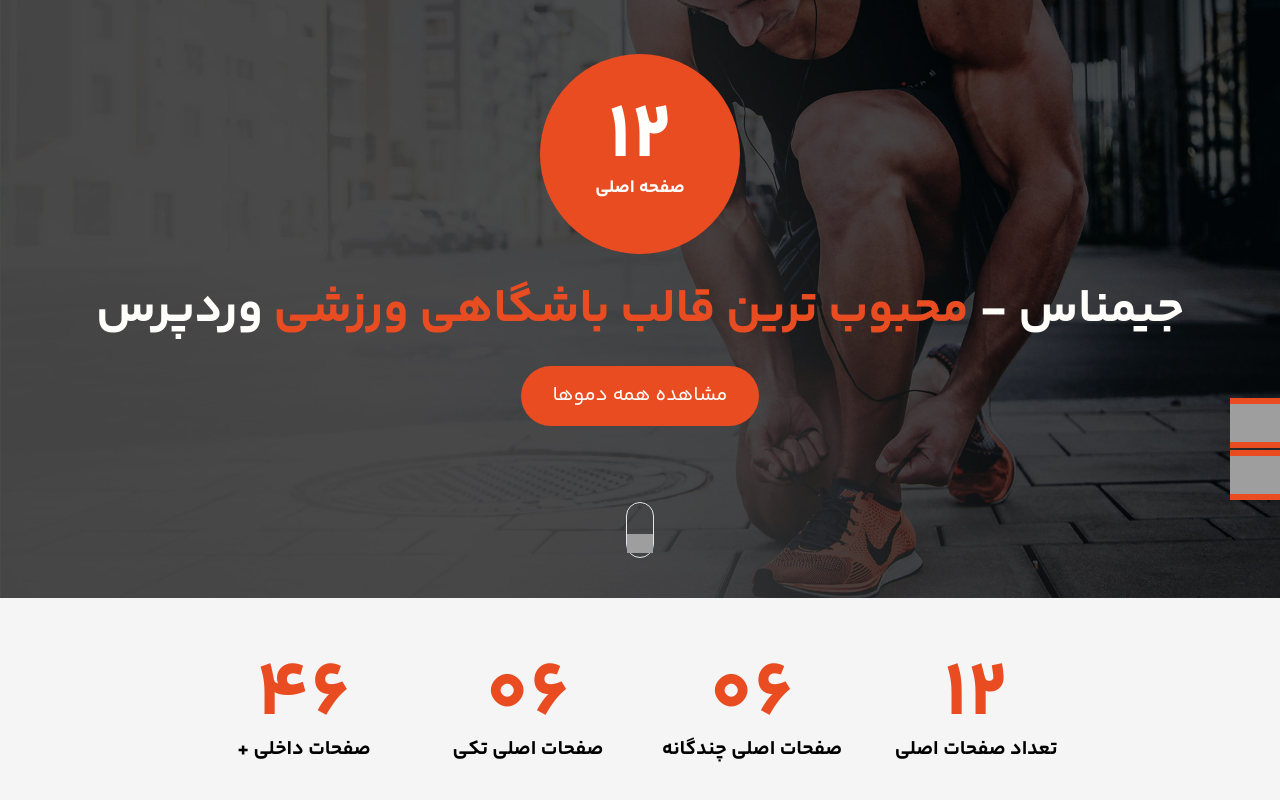
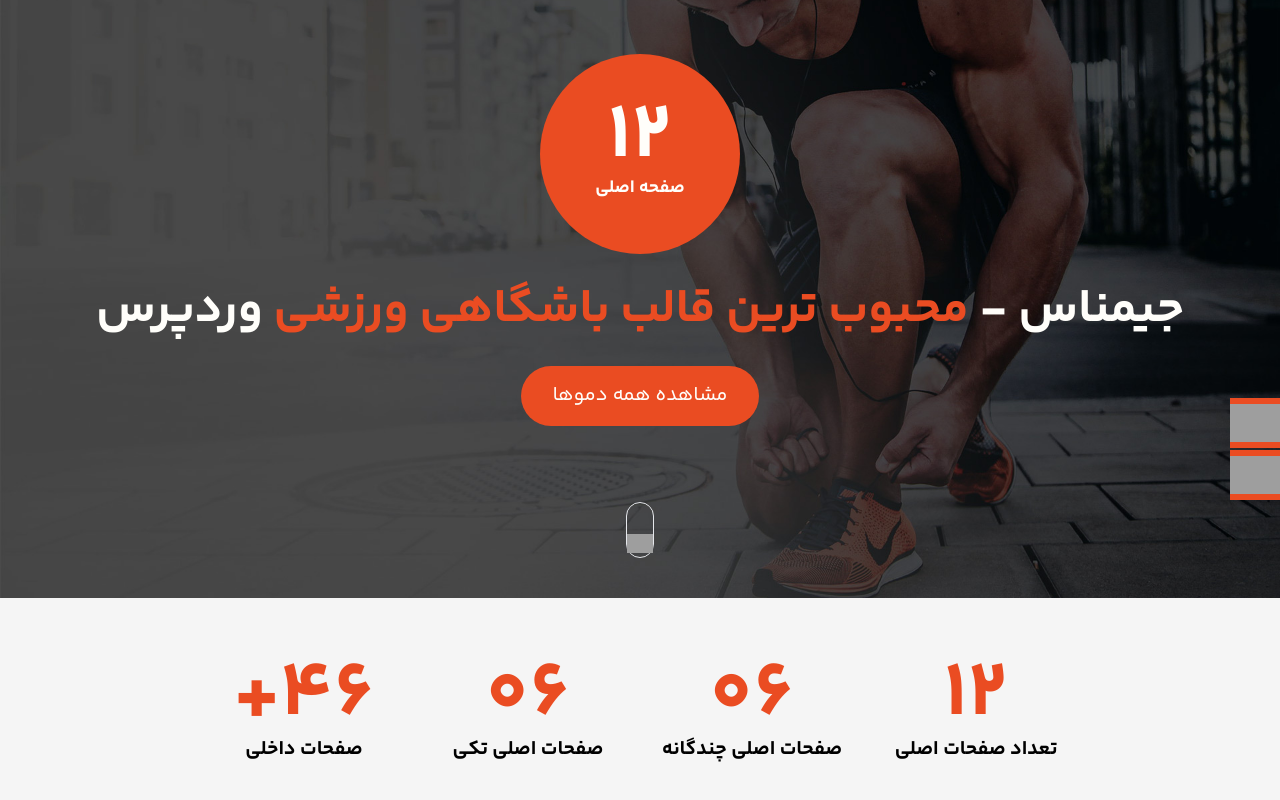
Before and after one commit to mahyarErshad/gimnas, a React (Vite) app: page / in a window 1280 px wide. Shown: the part 202-1002 px from the top of the page. Built offline with nearby package versions, Linux system fonts and the light colour scheme; grey boxes are pictures that could not be loaded.

Commit message:
h3 is flex

```diff
--- a/src/components/Body/BodyParts/PageCounter/PageCounterComponent.jsx
+++ b/src/components/Body/BodyParts/PageCounter/PageCounterComponent.jsx
@@ -3,8 +3,8 @@
 function PageCounterComponent(props) {
   return (
     <div className="max-md:w-full md:w-[40%] lg:w-1/4 flex-col flex-full-center gap-8">
-      <h3 className="text-[5rem] font-bold text-primary m-0 leading-4">{props.number}</h3>
-      <h4 className="text-xl font-bold m-0">{props.text} {props.plus && <span className="text-inherit font-bold mx-0.5rem">+</span>} </h4>
+      <h3 className="text-[5rem] font-bold text-primary m-0 leading-4 flex">{props.number} {props.plus && <span className="text-inherit font-bold">+</span>}</h3>
+      <h4 className="text-xl font-bold m-0">{props.text}</h4>
     </div>
   );
 }
```
